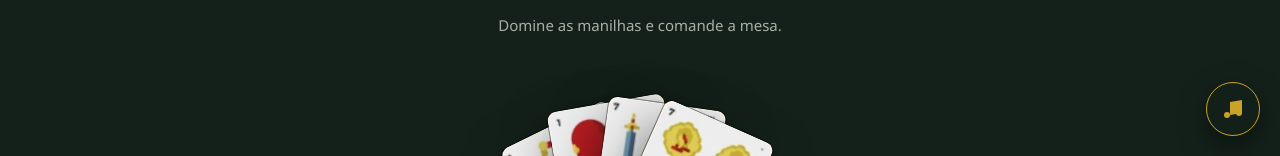
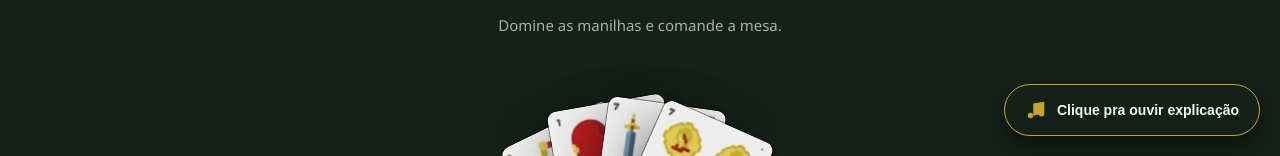
Before and after one commit to Laudair/camping-site, a plain HTML site: page index.html in a window 1280 px wide. Shown: the part 644-800 px from the top of the page. Drawn offline with Linux system fonts and the light colour scheme.

Commit message:
Disable music autoplay and add play/explanation label to button

```diff
--- a/i18n.js
+++ b/i18n.js
@@ -2,6 +2,8 @@ const translations = {
   pt: {
     "brand": "Acampamento Farroupilha",
     "header.tag": "Campeonato de Truco",
+    "music.play": "Clique pra ouvir explicação",
+    "music.pause": "Pausar",
     "nav.foundations": "Fundamentos",
     "nav.howitplays": "Como se joga",
     "nav.envido": "Envido",
@@ -120,6 +122,8 @@ const translations = {
   es: {
     "brand": "Acampamento Farroupilha",
     "header.tag": "Campeonato de Truco",
+    "music.play": "Clic para escuchar la explicación",
+    "music.pause": "Pausar",
     "nav.foundations": "Fundamentos",
     "nav.howitplays": "Cómo se juega",
     "nav.envido": "Envido",
@@ -238,6 +242,8 @@ const translations = {
   en: {
     "brand": "Acampamento Farroupilha",
     "header.tag": "Truco Championship",
+    "music.play": "Click to hear the explanation",
+    "music.pause": "Pause",
     "nav.foundations": "Foundations",
     "nav.howitplays": "How it plays",
     "nav.envido": "Envido",
@@ -381,6 +387,16 @@ function currentLang() {
   return "pt";
 }
 
+let musicPlaying = false;
+
+function updateMusicLabel(lang) {
+  const label = document.getElementById("music-label");
+  if (!label) return;
+  const l = lang || currentLang();
+  const key = musicPlaying ? "music.pause" : "music.play";
+  label.textContent = translations[l][key];
+}
+
 function cardImage(name) {
   const img = document.createElement("img");
   img.src = `${CARD_PATH}${name}.png`;
@@ -436,6 +452,8 @@ function applyLanguage(lang) {
 
   renderRankGrid(lang);
 
+  updateMusicLabel(lang);
+
   localStorage.setItem("lang", lang);
 }
 
@@ -468,20 +486,18 @@ document.addEventListener("DOMContentLoaded", () => {
 
   const audio = document.getElementById("site-music");
   const musicToggle = document.getElementById("music-toggle");
-  const MUSIC_KEY = "music-stopped";
 
   function setPlaying(state) {
+    musicPlaying = state;
     musicToggle.classList.toggle("playing", state);
     musicToggle.setAttribute("aria-pressed", state ? "true" : "false");
+    updateMusicLabel();
   }
 
   if (audio && musicToggle) {
     audio.volume = 0.6;
 
-    audio.addEventListener("play", () => {
-      setPlaying(true);
-      localStorage.removeItem(MUSIC_KEY);
-    });
+    audio.addEventListener("play", () => setPlaying(true));
     audio.addEventListener("pause", () => setPlaying(false));
 
     musicToggle.addEventListener("click", () => {
@@ -489,21 +505,10 @@ document.addEventListener("DOMContentLoaded", () => {
         audio.play().catch(() => {});
       } else {
         audio.pause();
-        localStorage.setItem(MUSIC_KEY, "1");
       }
     });
 
-    if (localStorage.getItem(MUSIC_KEY) !== "1") {
-      audio.play().catch(() => {
-        const start = () => {
-          if (audio.paused && localStorage.getItem(MUSIC_KEY) !== "1") {
-            audio.play().catch(() => {});
-          }
-        };
-        document.addEventListener("click", start, { once: true });
-        document.addEventListener("touchstart", start, { once: true });
-      });
-    }
+    updateMusicLabel();
   }
 
   applyLanguage(currentLang());
--- a/index.html
+++ b/index.html
@@ -291,9 +291,10 @@
     </footer>
 
     <audio id="site-music" src="assets/audio/music.mp3" loop preload="auto"></audio>
-    <button id="music-toggle" class="music-toggle" type="button" aria-label="Música" aria-pressed="false">
+    <button id="music-toggle" class="music-toggle" type="button" aria-pressed="false">
       <svg class="ico-note" viewBox="0 0 24 24" fill="currentColor"><path d="M9 18V5l12-2v13"/><circle cx="6" cy="18" r="3"/><circle cx="18" cy="16" r="3"/></svg>
       <svg class="ico-stop" viewBox="0 0 24 24" fill="currentColor"><rect x="6" y="5" width="12" height="14" rx="2"/></svg>
+      <span class="music-label" id="music-label">Clique pra ouvir explicação</span>
     </button>
 
     <script src="i18n.js"></script>
--- a/styles.css
+++ b/styles.css
@@ -247,17 +247,19 @@ a {
   right: 20px;
   bottom: 20px;
   z-index: 60;
-  width: 54px;
-  height: 54px;
-  border-radius: 50%;
+  display: inline-flex;
+  align-items: center;
+  gap: 10px;
+  padding: 14px 20px;
+  border-radius: 999px;
   border: 1px solid var(--gold);
   background: rgba(20, 33, 26, 0.92);
   color: var(--gold);
   cursor: pointer;
-  display: grid;
-  place-items: center;
   box-shadow: 0 10px 30px rgba(0, 0, 0, 0.45);
   transition: transform 0.15s ease;
+  font-size: 14px;
+  font-weight: 700;
 }
 
 .music-toggle:hover {
@@ -265,8 +267,9 @@ a {
 }
 
 .music-toggle svg {
-  width: 24px;
-  height: 24px;
+  width: 22px;
+  height: 22px;
+  flex: 0 0 auto;
 }
 
 .music-toggle .ico-stop {
@@ -279,6 +282,10 @@ a {
 
 .music-toggle.playing .ico-stop {
   display: block;
+}
+
+.music-toggle .music-label {
+  color: var(--cream);
 }
 
 .music-toggle.playing {
```
